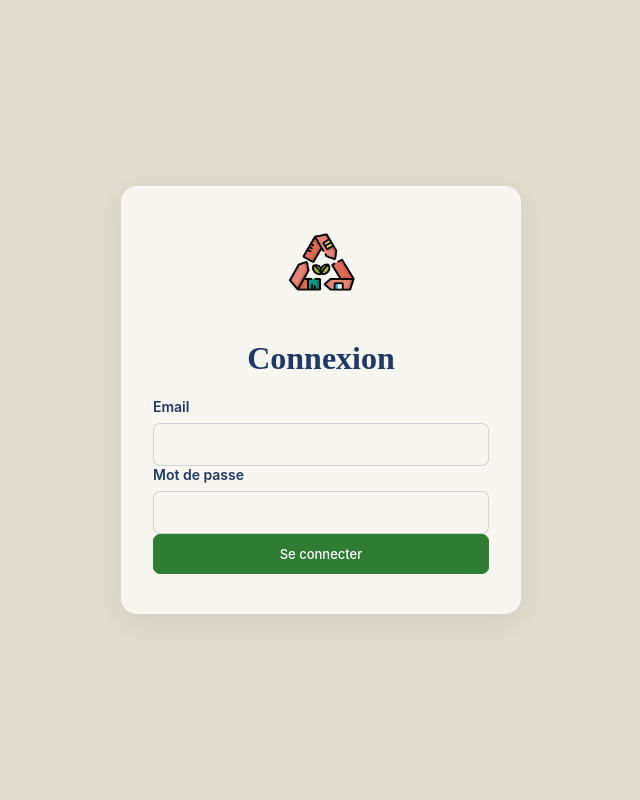
After one commit to linaoueslati03/upcycleconnect-pa, a PHP site: page /connexion.php in a window 1280 px wide. The commit adds this page. Shown: the whole page, without its empty margins (319-959 px from the left). Run offline with PHP 8.4, Linux system fonts and the light colour scheme.

Commit message:
feat(front): page de connexion et appels authentifiés
- connexion.php (Vue CDN), redirection selon le rôle
- assets/js/api.js : appelerApi (token), exigerConnexion, deconnecter
- pages admin et salariés branchées sur api.js, createur_id en dur supprimé

```diff
--- /dev/null
+++ b/front/assets/css/connexion.css
@@ -0,0 +1,29 @@
+.page-connexion {
+    display: flex;
+    align-items: center;
+    justify-content: center;
+    padding: 16px;
+}
+
+.carte-connexion {
+    width: 100%;
+    max-width: 400px;
+    padding: 40px 32px;
+    background: #f7f5ef;
+    border-radius: 16px;
+    box-shadow: 0 8px 24px rgba(31, 56, 100, 0.08);
+    text-align: center;
+}
+
+.carte-connexion img {
+    width: 120px;
+    margin-bottom: 8px;
+}
+
+.carte-connexion form {
+    text-align: left;
+}
+
+.carte-connexion .button-submit {
+    width: 100%;
+}
--- /dev/null
+++ b/front/assets/js/api.js
@@ -0,0 +1,47 @@
+// Fonctions partagées par toutes les pages pour appeler l'API Go.
+// Le token reçu à la connexion est gardé dans le localStorage du navigateur.
+
+const PAGE_CONNEXION = "/connexion.php";
+
+// Page d'accueil de chaque espace, selon le rôle renvoyé par POST /api/login.
+const ESPACES = {
+    administrateur: "/admin/utilisateurs.php",
+    salarie: "/salaries/planning.php",
+};
+
+function oublierConnexion() {
+    localStorage.removeItem("token");
+    localStorage.removeItem("role");
+}
+
+// Appelle l'API en ajoutant le token de connexion, et renvoie la réponse de fetch.
+// Si la session a expiré (401), renvoie vers la page de connexion.
+async function appelerApi(chemin, options = {}) {
+    const entetes = { "Content-Type": "application/json" };
+    const token = localStorage.getItem("token");
+    if (token) {
+        entetes.Authorization = token;
+    }
+
+    const reponse = await fetch(API_BASE_URL + chemin, { ...options, headers: entetes });
+
+    if (reponse.status === 401 && token) {
+        oublierConnexion();
+        window.location.href = PAGE_CONNEXION;
+    }
+    return reponse;
+}
+
+// Renvoie vers la connexion si l'utilisateur n'est pas connecté avec l'un des rôles donnés.
+// C'est un confort d'affichage : les droits sont toujours revérifiés par l'API.
+function exigerConnexion(...roles) {
+    if (!localStorage.getItem("token") || !roles.includes(localStorage.getItem("role"))) {
+        window.location.href = PAGE_CONNEXION;
+    }
+}
+
+async function deconnecter() {
+    await appelerApi("/logout", { method: "POST" });
+    oublierConnexion();
+    window.location.href = PAGE_CONNEXION;
+}
--- /dev/null
+++ b/front/assets/js/connexion.js
@@ -0,0 +1,39 @@
+const { createApp } = Vue;
+
+createApp({
+    data() {
+        return {
+            email: "",
+            motDePasse: "",
+            erreur: "",
+        };
+    },
+
+    methods: {
+        async seConnecter() {
+            this.erreur = "";
+            oublierConnexion();
+
+            const reponse = await appelerApi("/login", {
+                method: "POST",
+                body: JSON.stringify({ email: this.email, mot_de_passe: this.motDePasse }),
+            });
+            const resultat = await reponse.json();
+
+            if (!reponse.ok) {
+                this.erreur = resultat.erreur;
+                return;
+            }
+
+            const espace = ESPACES[resultat.role];
+            if (!espace) {
+                this.erreur = "Votre espace n'est pas encore disponible.";
+                return;
+            }
+
+            localStorage.setItem("token", resultat.token);
+            localStorage.setItem("role", resultat.role);
+            window.location.href = espace;
+        },
+    },
+}).mount("#app");
--- /dev/null
+++ b/front/connexion.php
@@ -0,0 +1,41 @@
+<!DOCTYPE html>
+<html lang="fr">
+
+<head>
+    <meta charset="utf-8">
+    <meta name="viewport" content="width=device-width, initial-scale=1">
+    <title>Connexion — UpcycleConnect</title>
+    <link rel="stylesheet" href="assets/css/style.css">
+    <link rel="stylesheet" href="assets/css/connexion.css">
+    <script src="assets/js/config.js"></script>
+    <script src="assets/js/api.js"></script>
+    <script src="https://unpkg.com/vue@3/dist/vue.global.js"></script>
+</head>
+
+<body class="page-connexion">
+
+    <div id="app" class="carte-connexion">
+        <img src="assets/img/LOGO-pa.png" alt="UpcycleConnect">
+        <h1>Connexion</h1>
+
+        <form @submit.prevent="seConnecter">
+            <div class="form-group">
+                <label for="email">Email</label>
+                <input type="email" id="email" v-model="email" autocomplete="username" required>
+            </div>
+
+            <div class="form-group">
+                <label for="mot-de-passe">Mot de passe</label>
+                <input type="password" id="mot-de-passe" v-model="motDePasse" autocomplete="current-password" required>
+            </div>
+
+            <p v-if="erreur" class="erreur">{{ erreur }}</p>
+
+            <button type="submit" class="button-submit">Se connecter</button>
+        </form>
+    </div>
+
+    <script src="assets/js/connexion.js"></script>
+</body>
+
+</html>
--- /dev/null
+++ b/front/index.php
@@ -0,0 +1,3 @@
+<?php
+// La racine du site renvoie vers la page de connexion.
+header("Location: connexion.php");
--- a/front/salaries/inclus/entete.php
+++ b/front/salaries/inclus/entete.php
@@ -3,5 +3,7 @@
 <title><?= htmlspecialchars($titrePage) ?> — UpcycleConnect</title>
 <link rel="stylesheet" href="../assets/css/style.css">
 <script src="../assets/js/config.js"></script>
+<script src="../assets/js/api.js"></script>
+<script>exigerConnexion("salarie");</script>
 <script src="https://unpkg.com/vue@3/dist/vue.global.js"></script>
 <script src="js/outils.js"></script>
--- a/front/salaries/inclus/navigation.php
+++ b/front/salaries/inclus/navigation.php
@@ -24,7 +24,7 @@ $liens = [
         <?php endforeach; ?>
     </ul>
 
-    <button id="logout-button">
+    <button id="logout-button" onclick="deconnecter()">
         <img src="../assets/img/logout-svgrepo-com.svg" alt="Déconnexion">
     </button>
 
--- a/front/salaries/js/ateliers.js
+++ b/front/salaries/js/ateliers.js
@@ -28,7 +28,7 @@ createApp({
         formaterStatut,
 
         async chargerAteliers() {
-            const reponse = await fetch(`${API_BASE_URL}/ateliers`);
+            const reponse = await appelerApi("/ateliers");
             if (!reponse.ok) {
                 this.erreur = "Erreur lors du chargement des ateliers";
                 return;
--- a/front/salaries/js/creer-atelier.js
+++ b/front/salaries/js/creer-atelier.js
@@ -26,9 +26,8 @@ createApp({
                 return;
             }
 
-            const reponse = await fetch(`${API_BASE_URL}/ateliers`, {
+            const reponse = await appelerApi("/ateliers", {
                 method: "POST",
-                headers: { "Content-Type": "application/json" },
                 body: JSON.stringify({
                     titre: this.formulaire.titre,
                     description: this.formulaire.description,
@@ -36,9 +35,6 @@ createApp({
                     date_fin: versDateAPI(this.formulaire.date_fin),
                     lieu: this.formulaire.lieu,
                     statut: statut,
-                    // À remplacer par l'id du salarié connecté quand l'authentification
-                    // salarié sera en place.
-                    createur_id: 1,
                 }),
             });
 
--- a/front/salaries/js/creer-evenement.js
+++ b/front/salaries/js/creer-evenement.js
@@ -27,9 +27,8 @@ createApp({
                 return;
             }
 
-            const reponse = await fetch(`${API_BASE_URL}/evenements`, {
+            const reponse = await appelerApi("/evenements", {
                 method: "POST",
-                headers: { "Content-Type": "application/json" },
                 body: JSON.stringify({
                     titre: this.formulaire.titre,
                     description: this.formulaire.description,
@@ -38,9 +37,6 @@ createApp({
                     lieu: this.formulaire.lieu,
                     site: this.formulaire.site,
                     statut: statut,
-                    // À remplacer par l'id du salarié connecté quand l'authentification
-                    // salarié sera en place.
-                    createur_id: 1,
                 }),
             });
 
--- a/front/salaries/js/evenements.js
+++ b/front/salaries/js/evenements.js
@@ -28,7 +28,7 @@ createApp({
         formaterStatut,
 
         async chargerEvenements() {
-            const reponse = await fetch(`${API_BASE_URL}/evenements`);
+            const reponse = await appelerApi("/evenements");
             if (!reponse.ok) {
                 this.erreur = "Erreur lors du chargement des événements";
                 return;
```
Also changed, not shown: front/admin/js/prestations.js (+10 -6 lines), front/admin/js/utilisateurs.js (+11 -6 lines), front/admin/prestations.php (+7 -5 lines), front/admin/utilisateurs.php (+9 -1 lines), README.md.
